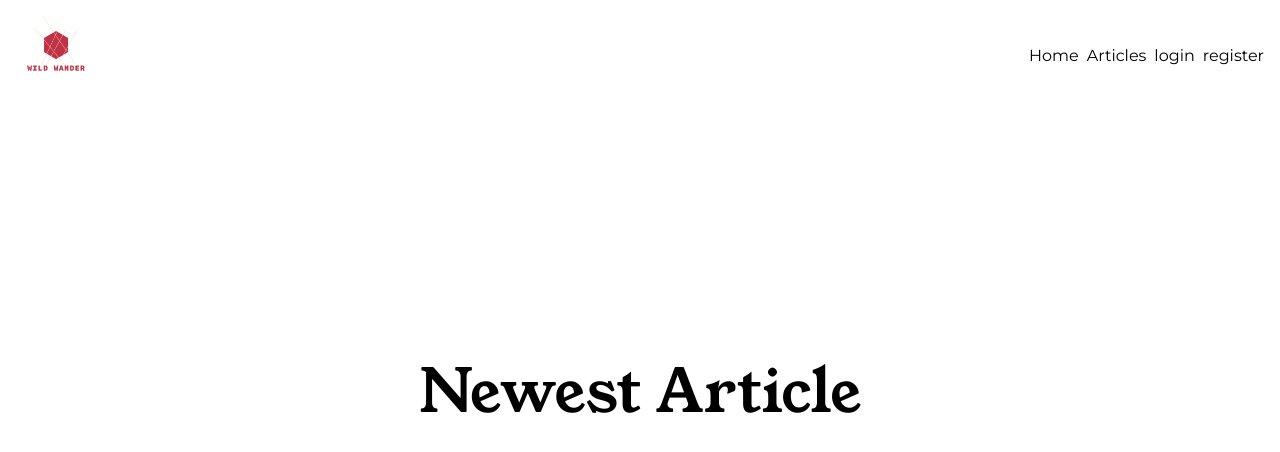
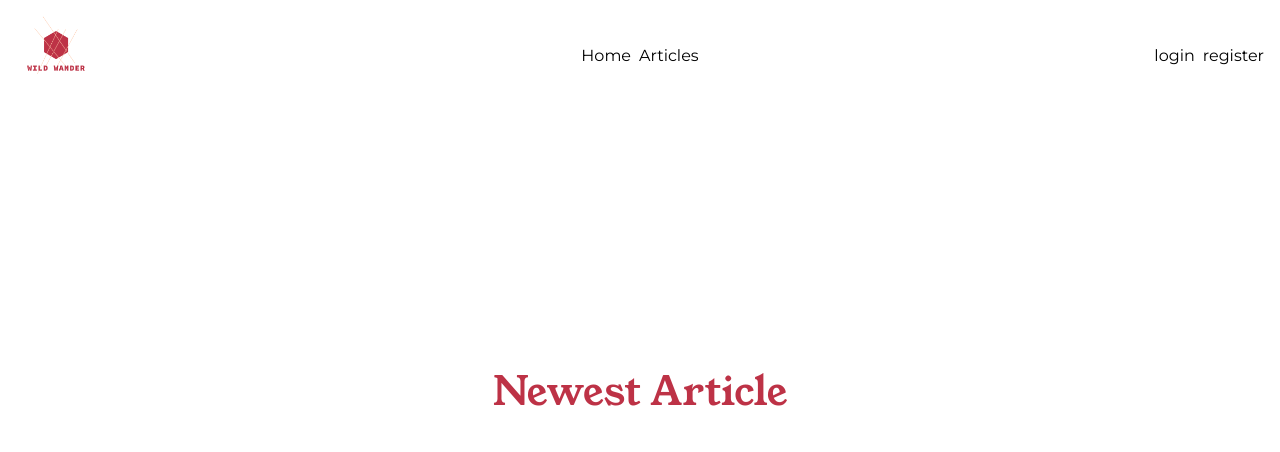
Before and after one commit to Giacomo-Paolini/api-free-frontend, a Vue app: page / in a window 1280 px wide. Shown: the top 452 px of the page. Built offline with nearby package versions, Linux system fonts and the light colour scheme; no server answers.

Commit message:
Update styling and links in AppHeader and HomePage components

```diff
--- a/src/components/AppHeader.vue
+++ b/src/components/AppHeader.vue
@@ -1,19 +1,24 @@
 <template>
-    <nav class="fixed top-0 left-0 w-full flex justify-between items-center p-4">
+    <nav class="fixed top-0 left-0 w-full grid grid-cols-3 gap-4 items-center p-4">
         <img src="/public/images/logo_transparent.png" class="max-w-[80px]" alt="logo.png">
-        <ul class="flex gap-x-2">
+        <ul class="flex gap-x-2 justify-self-center">
             <li>
-                <a href="/">Home</a>
+                <a href="/" class="hover:underline hover:decoration-2">Home</a>
             </li>
             <li>
-                <a href="/articles">Articles</a>
-            </li>
-            <li>
-                <a href="/">login</a>
-            </li>
-            <li>
-                <a href="/">register</a>
+                <a href="/articles" class="hover:underline hover:decoration-2">Articles</a>
             </li>
         </ul>
+        <div class="flex gap-x-2 justify-self-end">
+            <a href="/" class="hover:underline hover:decoration-2">login</a>
+            <a href="/" class="hover:underline hover:decoration-2">register</a>
+        </div>
     </nav>
 </template>
+
+<style>
+    a:hover {
+        text-decoration-color: #BD3246;
+    }
+
+</style>
--- a/src/pages/HomePage.vue
+++ b/src/pages/HomePage.vue
@@ -1,6 +1,6 @@
 <template>
     <div class="p-4 flex flex-col justify-center items-center min-h-screen">
-        <h1 class="text-[60px] mb-4">Newest Article</h1>
+        <h1 class="text-[40px] mb-4 text-[#BD3246]">Newest Article</h1>
         <NewestArticle />
     </div>
 </template>
```
